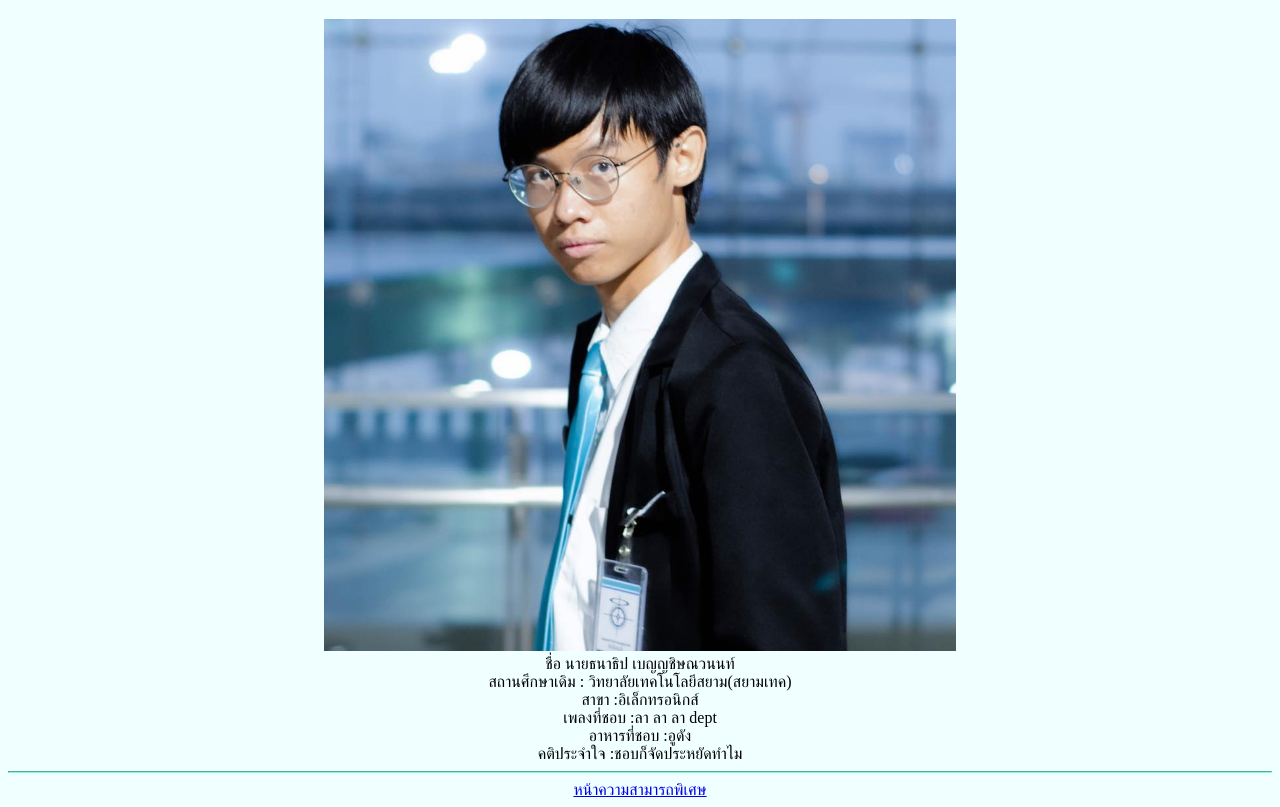
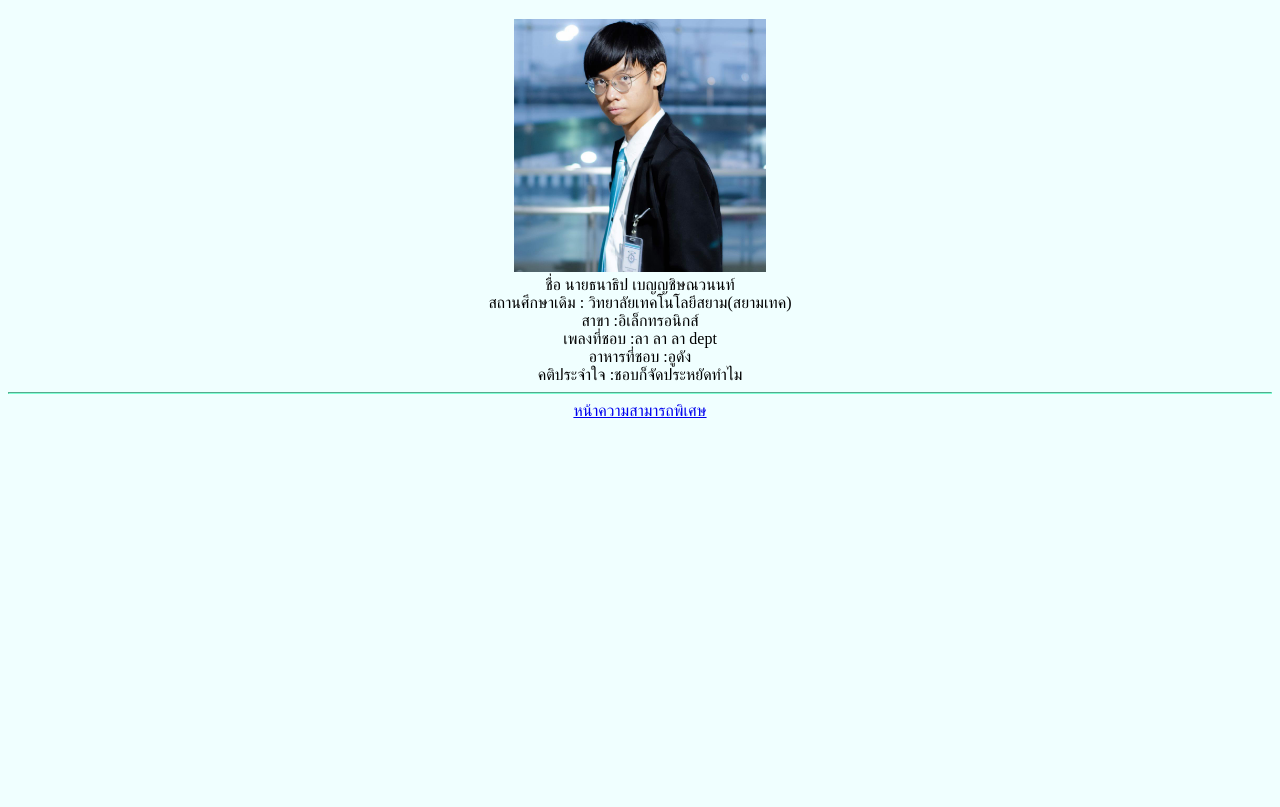
Before and after one commit to TANAT1P/wedhtmlbegin, a plain HTML site: page index.html in a window 1280 px wide. Shown: the part 61-868 px from the top of the page. After the commit the page ends 800 px from the top, so only its background shows below. Drawn offline with Linux system fonts and the light colour scheme.

Commit message:
Update index.html

```diff
--- a/index.html
+++ b/index.html
@@ -8,7 +8,7 @@
 </head>
 <body style="text-align: center; background-color: azure;" >
     <h1>ประวัติส่วนตัว</h1>
-    <img src="./assets/image/335848744_225448976637152_7199215677826816272_n.jpg"width="50%"><br>
+    <img src="./assets/image/335848744_225448976637152_7199215677826816272_n.jpg"width="20%"><br>
         ชื่อ นายธนาธิป เบญญชิษณวนนท์<br>
         สถานศึกษาเดิม : วิทยาลัยเทคโนโลยีสยาม(สยามเทค)<br>
         สาขา :อิเล็กทรอนิกส์<br>
```
